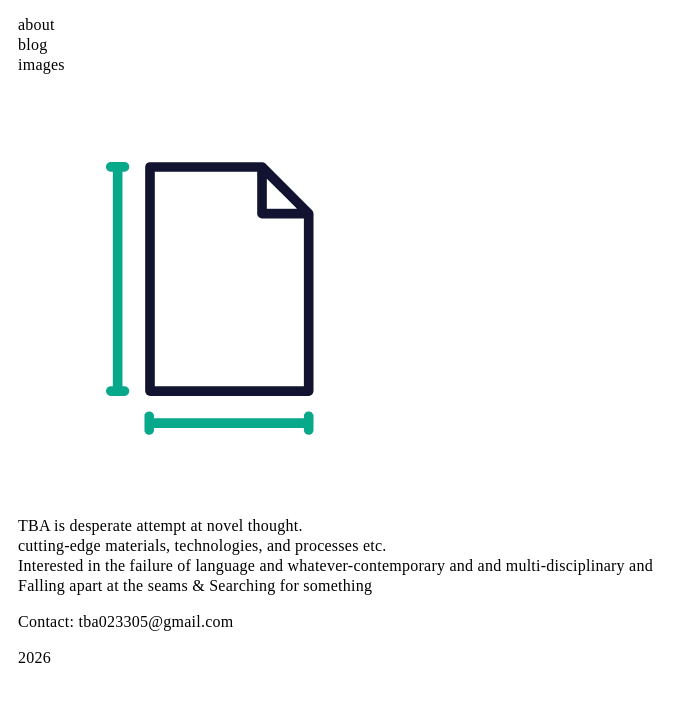
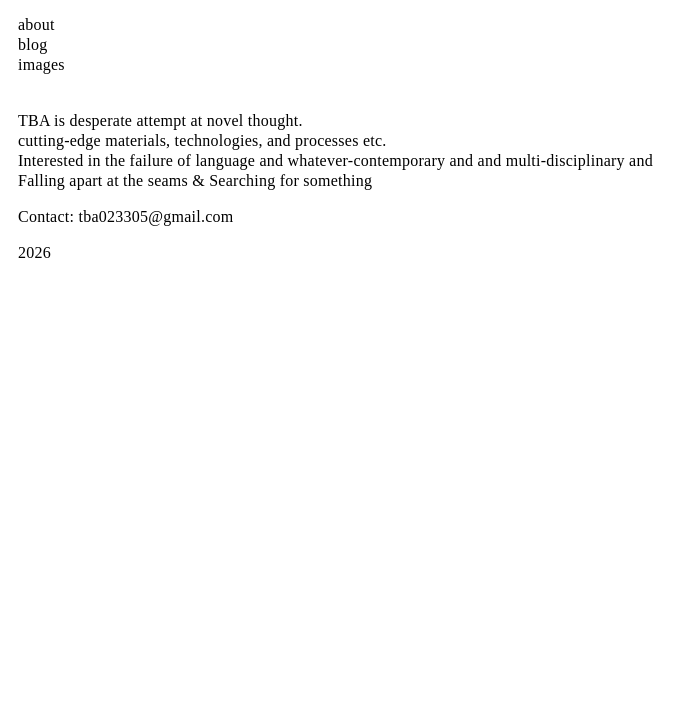
Before and after one commit to three-bedroom-apartment/TBA, an Eleventy site: page src/about.md in a window 1280 px wide. Shown: the part 360-1062 px from the top of the page, without its empty margins (0-698 px from the left). After the commit the page ends 800 px from the top, so only its background shows below. Built offline with nearby package versions, Linux system fonts and the light colour scheme; Eleventy itself is replaced by a stand-in of ours; files that its build step writes are made by us from their sources; files whose address does not match are found by name.

Commit message:
Update about.md and page-size.gif

```diff
--- a/src/about.md
+++ b/src/about.md
@@ -3,8 +3,6 @@ layout: base
 title: about
 tags: page
 ---
-
-<img src="assets/images/page-size.gif" alt="about">
 
 TBA is desperate attempt at novel thought.
 cutting-edge materials, technologies, and processes etc.
```
Also changed, not shown: src/assets/images/page-size.gif (deleted).
